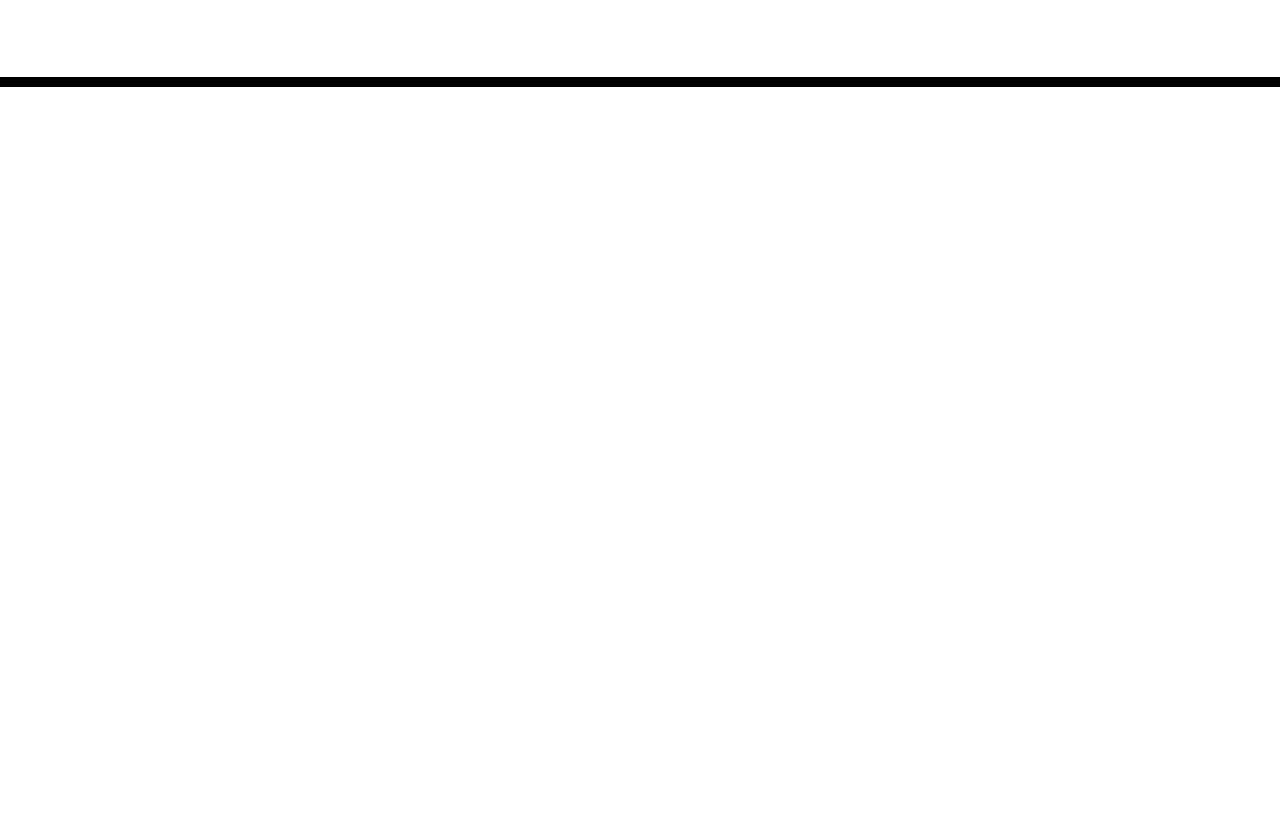
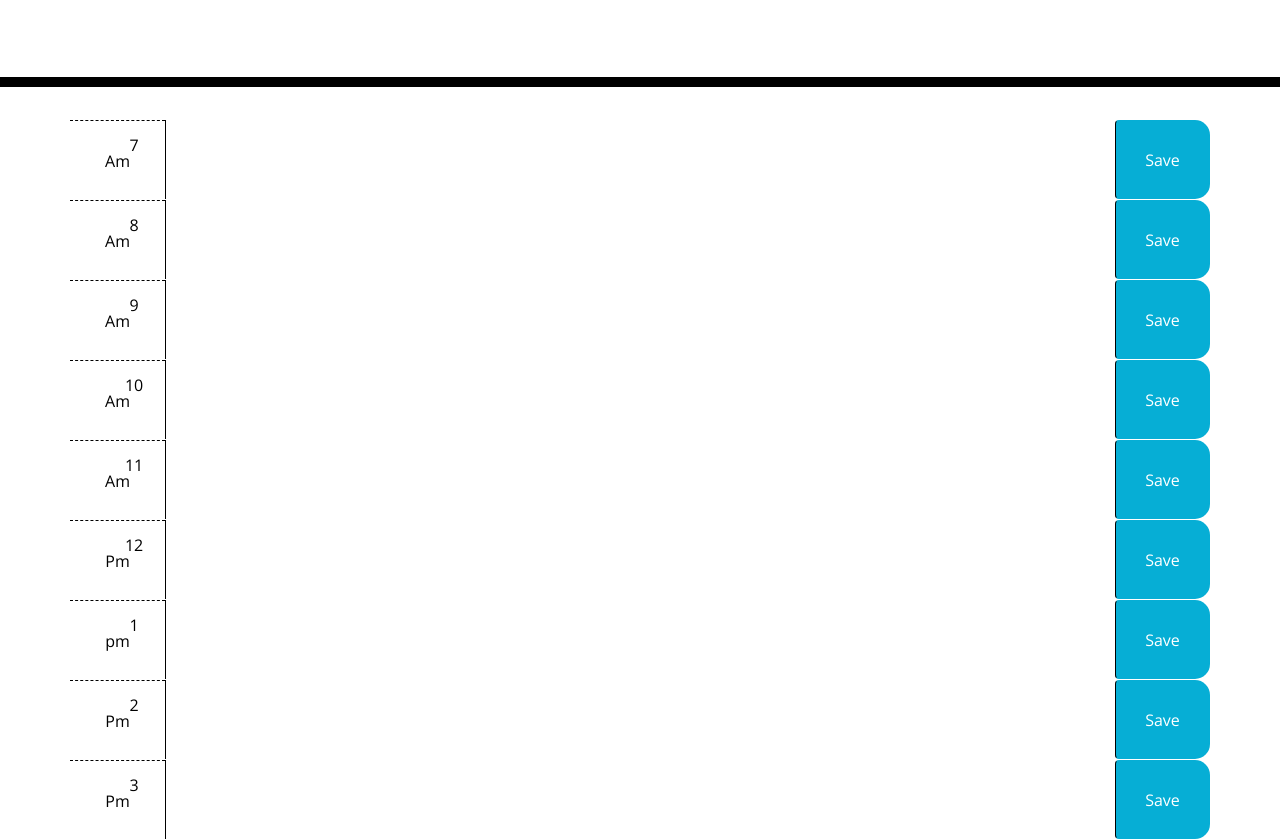
Before and after one commit to diegorodd/Work-Day-Scheduler, a plain HTML site: page index.html in a window 1280 px wide. Shown: the part 181-1020 px from the top of the page. Before the commit the page ends 800 px from the top, so only its background shows below. Drawn offline with nearby package versions, Linux system fonts and the light colour scheme.

Commit message:
added divs with the colums and buttons and time

```diff
--- a/index.html
+++ b/index.html
@@ -34,3 +34,85 @@
 <div class="container">
 
 <!-- Timeblocks start here -->
+<div id="hour 7" class="row time-block">
+    <div class="col-md-1 hour">
+        7 Am
+    </div>
+    <textarea class="col-md-10 description"></textarea>
+    <button class="btn saveBtn col-md-1"><i class="save"></i>Save</button>
+</div>
+
+<div id="hour 7" class="row time-block">
+    <div class="col-md-1 hour">
+        8 Am
+    </div>
+    <textarea class="col-md-10 description"></textarea>
+    <button class="btn saveBtn col-md-1"><i class="save"></i>Save</button>
+</div>
+
+<div id="hour 7" class="row time-block">
+    <div class="col-md-1 hour">
+        9 Am
+    </div>
+    <textarea class="col-md-10 description"></textarea>
+    <button class="btn saveBtn col-md-1"><i class="save"></i>Save</button>
+</div>
+
+<div id="hour 7" class="row time-block">
+    <div class="col-md-1 hour">
+        10 Am
+    </div>
+    <textarea class="col-md-10 description"></textarea>
+    <button class="btn saveBtn col-md-1"><i class="save"></i>Save</button>
+</div>
+
+<div id="hour 7" class="row time-block">
+    <div class="col-md-1 hour">
+        11 Am
+    </div>
+    <textarea class="col-md-10 description"></textarea>
+    <button class="btn saveBtn col-md-1"><i class="save"></i>Save</button>
+</div>
+
+<div id="hour 7" class="row time-block">
+    <div class="col-md-1 hour">
+        12 Pm
+    </div>
+    <textarea class="col-md-10 description"></textarea>
+    <button class="btn saveBtn col-md-1"><i class="save"></i>Save</button>
+</div>
+
+<div id="hour 7" class="row time-block">
+    <div class="col-md-1 hour">
+        1 pm
+    </div>
+    <textarea class="col-md-10 description"></textarea>
+    <button class="btn saveBtn col-md-1"><i class="save"></i>Save</button>
+</div>
+
+<div id="hour 7" class="row time-block">
+    <div class="col-md-1 hour">
+        2 Pm
+    </div>
+    <textarea class="col-md-10 description"></textarea>
+    <button class="btn saveBtn col-md-1"><i class="save"></i>Save</button>
+</div>
+
+<div id="hour 7" class="row time-block">
+    <div class="col-md-1 hour">
+        3 Pm
+    </div>
+    <textarea class="col-md-10 description"></textarea>
+    <button class="btn saveBtn col-md-1"><i class="save"></i>Save</button>
+</div>
+
+
+
+
+
+
+<script src="https://code.jquery.com/jquery-3.4.1.min.js"></script>
+    <script src="https://cdnjs.cloudflare.com/ajax/libs/moment.js/2.24.0/moment.min.js"></script>
+    <script src="assets/js/script.js"></script>
+  </body>
+</html>
```
